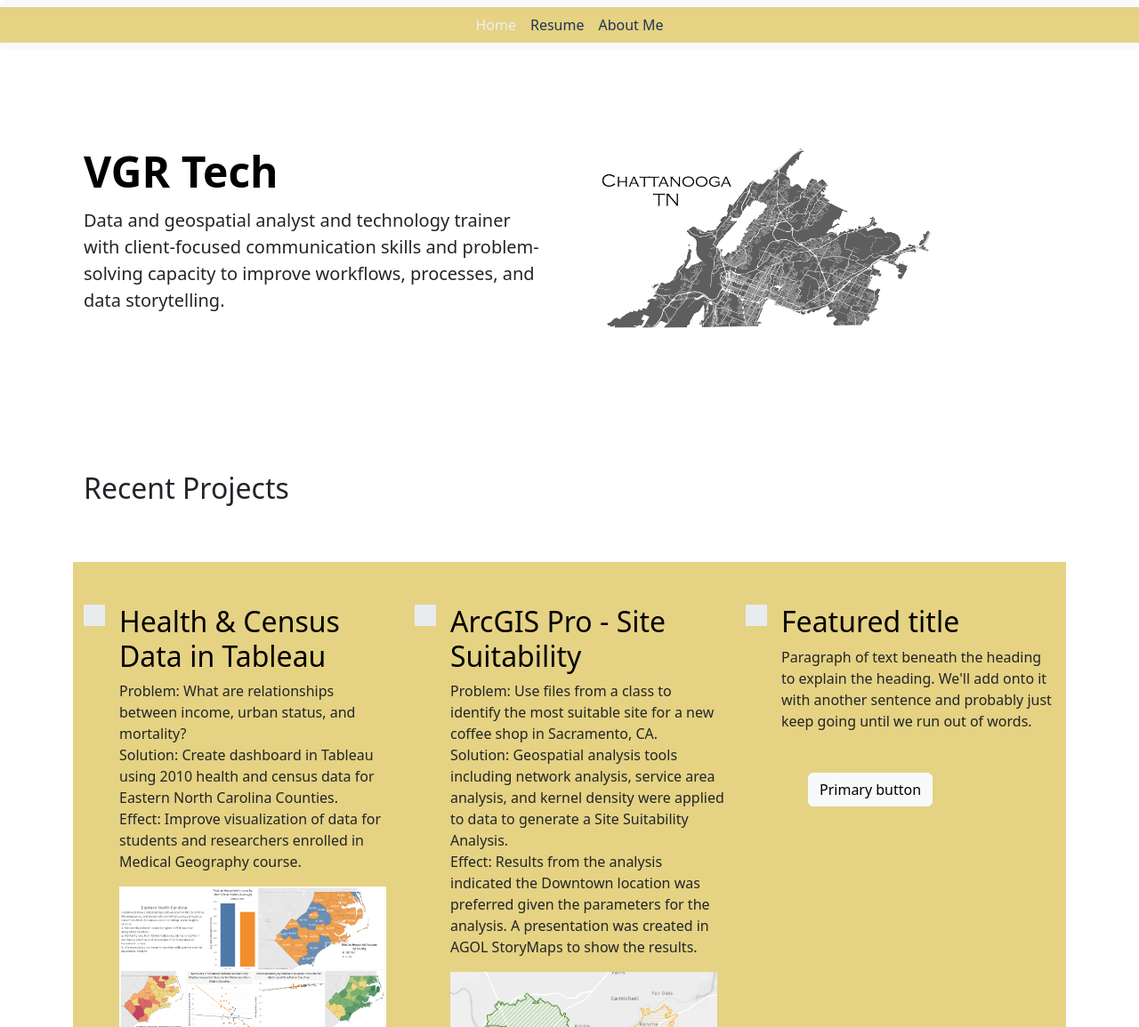
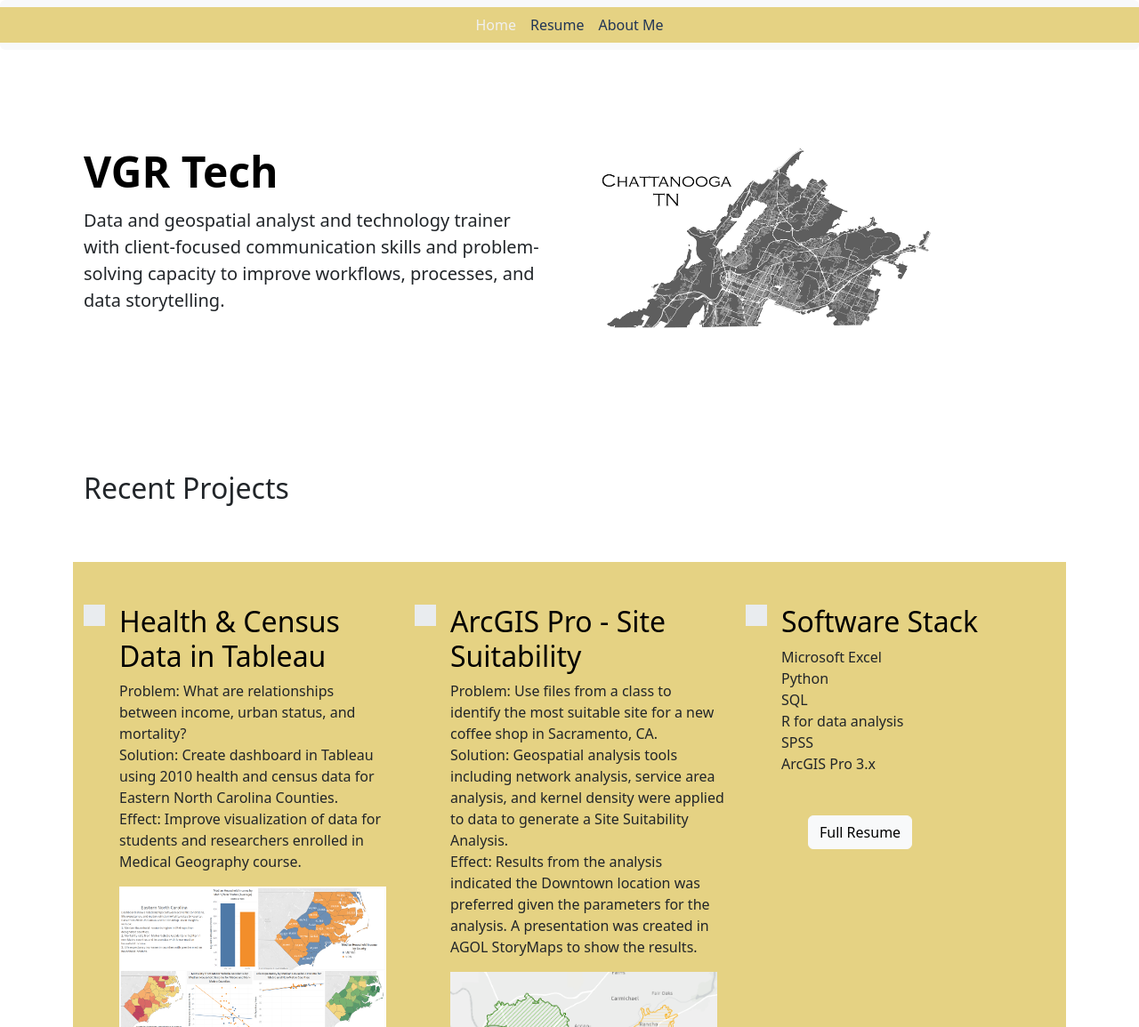
Before and after one commit to vgreynolds/vgreynolds.github.io, a plain HTML site: page index.html in a window 1280 px wide. Shown: the top 1155 px of the page at 89% size. Drawn offline with nearby package versions, Linux system fonts and the light colour scheme.

Commit message:
Add files via upload

```diff
--- a/index.html
+++ b/index.html
@@ -87,10 +87,16 @@
           <svg class="bi" width="1em" height="1em"><use xlink:href="#tools"></use></svg>
         </div>
         <div>
-          <h3 class="fs-2 text-body-emphasis">Featured title</h3>
-          <p>Paragraph of text beneath the heading to explain the heading. We'll add onto it with another sentence and probably just keep going until we run out of words.</p>
-          <a href="#" class="btn btn-light">
-            Primary button
+          <h3 class="fs-2 text-body-emphasis">Software Stack</h3>
+          <p>Microsoft Excel<br>
+          Python<br>
+          SQL<br>
+          R for data analysis<br>
+          SPSS<br>
+          ArcGIS Pro 3.x<br>
+  </p>
+          <a href="/resume.html" class="btn btn-light">
+            Full Resume
           </a>
         </div>
       </div>
```
